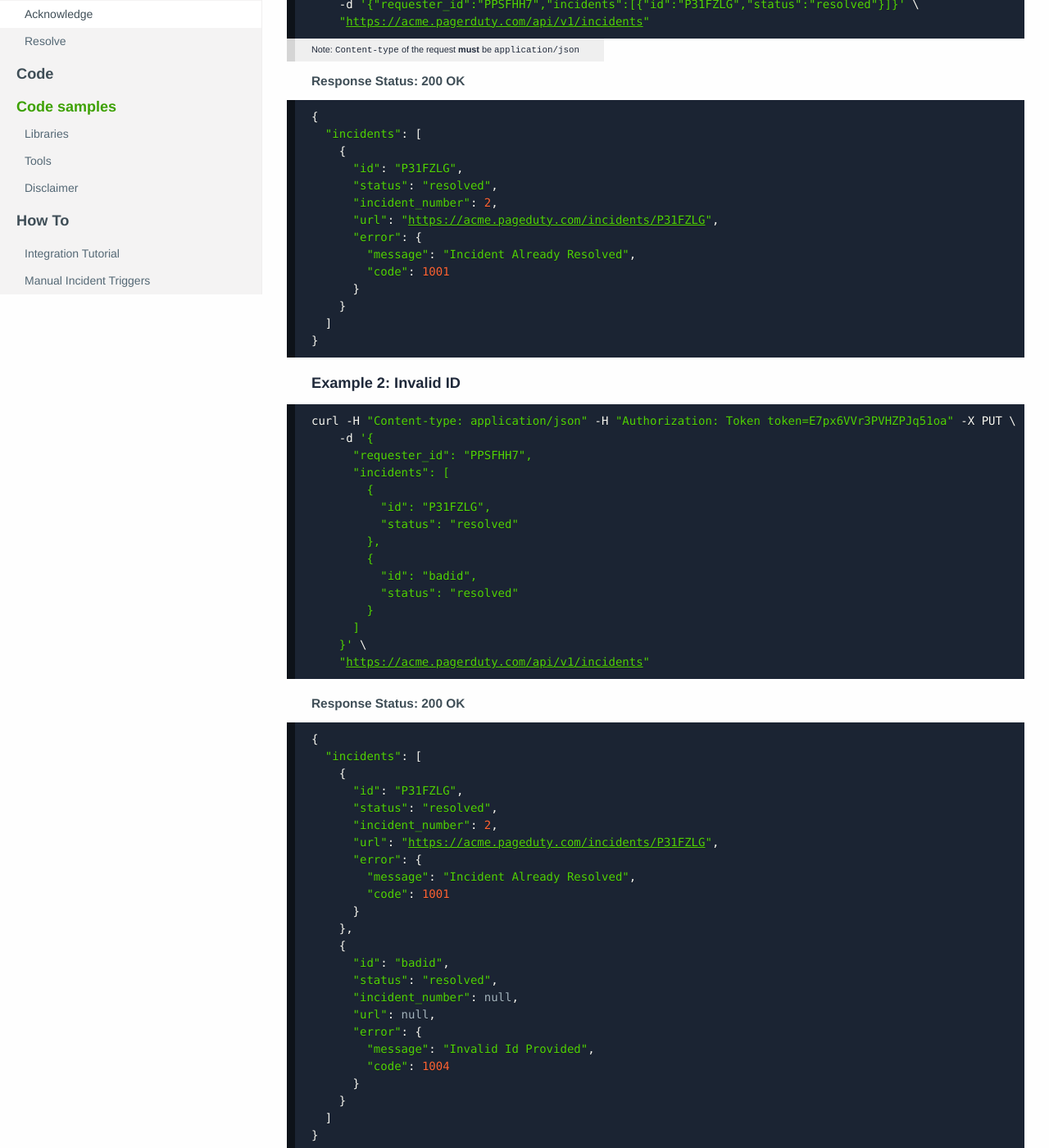
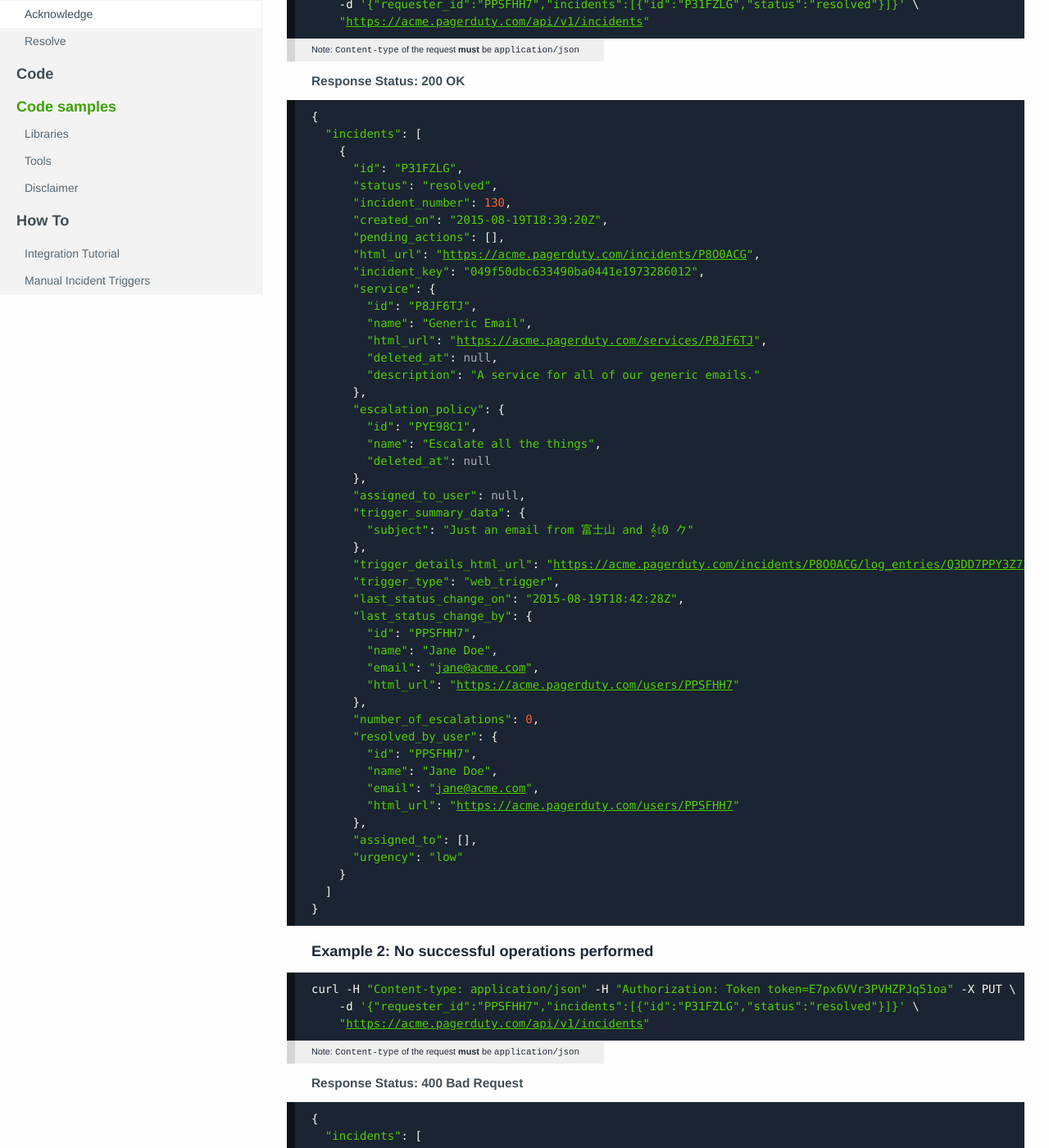
Before and after one commit to h4dz/devdocs, a Jekyll site: the page built from source/documentation/rest/incidents/update.html, in a window 1280 px wide and 1400 px high, scrolled down 1013 px. Shown: the whole window at 82% size. Built offline with Jekyll 4.4.1, drawn with Linux system fonts in a browser that asks for light colours; some web fonts are replaced; some of the changed text lies outside the part shown.

Commit message:
Documented new response format for successful Incident PUT operations.

```diff
--- a/source/documentation/rest/incidents/update.html
+++ b/source/documentation/rest/incidents/update.html
@@ -209,8 +209,72 @@ PUT https://<span class="base_url contenteditable persist" contenteditable="true
     {
       "id": "P31FZLG",
       "status": "resolved",
-      "incident_number": 2,
-      "url": "https://acme.pageduty.com/incidents/P31FZLG",
+      "incident_number": 130,
+      "created_on": "2015-08-19T18:39:20Z",
+      "pending_actions": [],
+      "html_url": "https://acme.pagerduty.com/incidents/P8O0ACG",
+      "incident_key": "049f50dbc633490ba0441e1973286012",
+      "service": {
+        "id": "P8JF6TJ",
+        "name": "Generic Email",
+        "html_url": "https://acme.pagerduty.com/services/P8JF6TJ",
+        "deleted_at": null,
+        "description": "A service for all of our generic emails."
+      },
+      "escalation_policy": {
+        "id": "PYE98C1",
+        "name": "Escalate all the things",
+        "deleted_at": null
+      },
+      "assigned_to_user": null,
+      "trigger_summary_data": {
+        "subject": "Just an email from 富士山 and 𝄞𝕥𝟶 𠂊"
+      },
+      "trigger_details_html_url": "https://acme.pagerduty.com/incidents/P8O0ACG/log_entries/Q3DD7PPY3Z73W7",
+      "trigger_type": "web_trigger",
+      "last_status_change_on": "2015-08-19T18:42:28Z",
+      "last_status_change_by": {
+        "id": "PPSFHH7",
+        "name": "Jane Doe",
+        "email": "jane@acme.com",
+        "html_url": "https://acme.pagerduty.com/users/PPSFHH7"
+      },
+      "number_of_escalations": 0,
+      "resolved_by_user": {
+        "id": "PPSFHH7",
+        "name": "Jane Doe",
+        "email": "jane@acme.com",
+        "html_url": "https://acme.pagerduty.com/users/PPSFHH7"
+      },
+      "assigned_to": [],
+      "urgency": "low"
+    }
+  ]
+}</code>
+</pre>
+  </div>
+  <h3>
+    Example 2: No successful operations performed
+  </h3>
+  <pre>
+<code class="prettyprint language-bash curl">curl -H "Content-type: application/json" -H "Authorization: Token token=<span class="base_auth_token contenteditable persist" contenteditable="true">E7px6VVr3PVHZPJq51oa</span>" -X PUT \
+    -d '{"requester_id":"<span class='curl_params-requester_id contenteditable' contenteditable='true'>PPSFHH7</span>","incidents":[{"id":"<span class='curl_params-id contenteditable' contenteditable='true'>P31FZLG</span>","status":"<span class='curl_params-status contenteditable' contenteditable='true'>resolved</span>"}]}' \
+    "https://<span class="base_url contenteditable persist" contenteditable="true">acme</span>.pagerduty.com/api/v1/incidents"</code>
+</pre>
+  <p class="content-type-warning clearfix">
+    Note: <code>Content-type</code> of the request <strong>must</strong> be <code>application/json</code>
+  </p>
+  <div class="clearfix"></div>
+  <h4>
+    Response <span class="response-status">Status: 400 Bad Request <a href="/documentation/rest/errors#http_codes"></a></span>
+  </h4>
+  <div class="response">
+    <pre>
+<code class="language-javascript prettyprint linenums">{
+  "incidents": [
+    {
+      "id": "P31FZLG",
+      "status": "resolved",
       "error": {
         "message": "Incident Already Resolved",
         "code": 1001
@@ -221,7 +285,7 @@ PUT https://<span class="base_url contenteditable persist" contenteditable="true
 </pre>
   </div>
   <h3>
-    Example 2: Invalid ID
+    Example 3: Invalid ID
   </h3>
   <pre>
 <code class="prettyprint language-bash curl">curl -H "Content-type: application/json" -H "Authorization: Token token=<span class="base_auth_token contenteditable persist" contenteditable="true">E7px6VVr3PVHZPJq51oa</span>" -X PUT \
```
